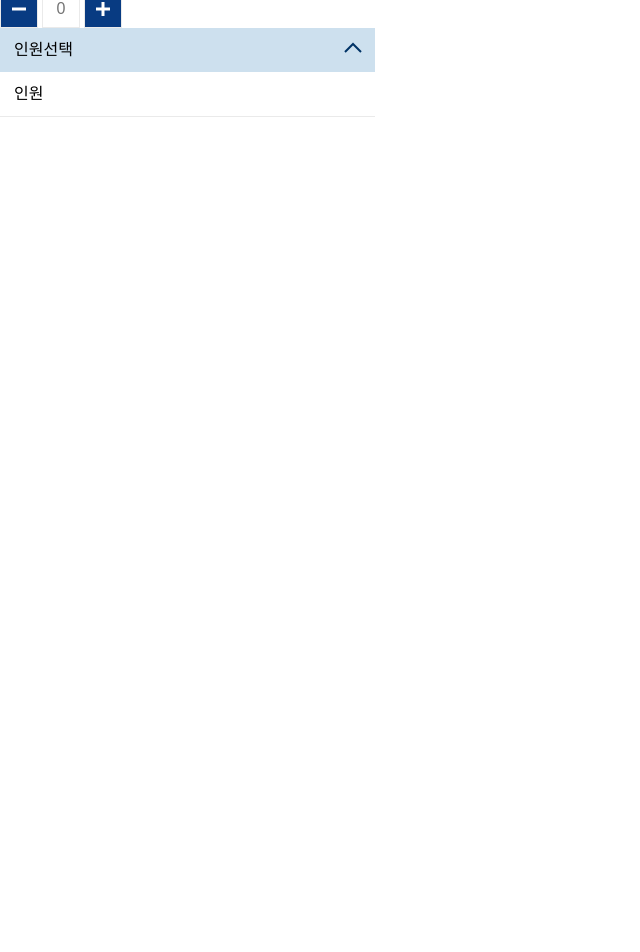
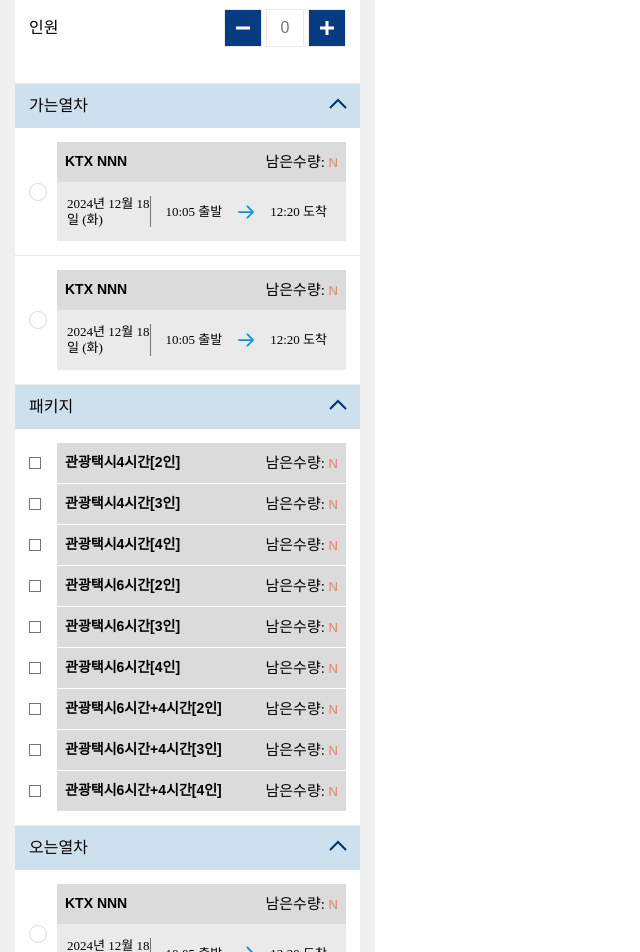
Before and after one commit to funcsom/kise_travel_tech_client, a React (Vite) app: page /selectproduct in a window 1280 px wide. Shown: the part 180-1132 px from the top of the page, without its empty margins (0-640 px from the left). Before the commit the page ends 800 px from the top, so only its background shows below. Built offline with nearby package versions, Linux system fonts and the light colour scheme; a web font is replaced by a local one.

Commit message:
select-product 페이지 제작

```diff
--- a/src/App.jsx
+++ b/src/App.jsx
@@ -2,13 +2,14 @@ import { Routes, Route } from "react-router-dom";
 import LovingLocal from "./pages/loving-local-page/LovingLocal";
 import LocalTrip from "./pages/local-trip-page/LocalTrip";
 import Component from "./components/common/ComponentExample";
+import SelectProduct from "./pages/select-product-page/SelectProduct";
 
 function App() {
   return (
     <Routes>
       <Route path="/" element={<LovingLocal />} />
       <Route path="/localtrip" element={<LocalTrip />} />
-      <Route path="/selectproduct" element={<Component />} />
+      <Route path="/selectproduct" element={<SelectProduct />} />
     </Routes>
   );
 }
--- /dev/null
+++ b/src/pages/select-product-page/SelectProduct.jsx
@@ -0,0 +1,123 @@
+import Header from "../../components/Header";
+import Body from "../../components/common/Body";
+import ToggleWrapper from "../../components/common/ToggleWrapper";
+import Wrapper from "../../components/common/Wrapper";
+import Stepper from "../../components/common/Stepper";
+import Product from "../../components/common/Product";
+import Button from "../../components/Button";
+import TrainInfo from "./components/TrainInfo";
+
+import styles from "./SelectProduct.module.css";
+import Progressbar from "../../components/common/Progressbar";
+const SelectProduct = (props) => {
+  return (
+    <div>
+      <Header text="상품선택" />
+      <Body>
+        <Progressbar nthChild={1} />
+        <div>
+          <ToggleWrapper title="인원선택">
+            <Wrapper>
+              <div
+                style={{
+                  display: "flex",
+                  justifyContent: "space-between",
+                  alignItems: "center",
+                  flex: 1,
+                  marginBottom: "22px",
+                }}
+              >
+                <div>인원</div>
+                <Stepper num={0} />
+              </div>
+            </Wrapper>
+          </ToggleWrapper>
+          <ToggleWrapper title="가는열차">
+            {trainToGo.map((train, index) => (
+              <div key={index}>
+                <Wrapper styles={{ borderBottom: "1px solid black" }}>
+                  <input type="radio" />
+                  <Product title={train.name}>
+                    <TrainInfo
+                      selectedDate="2024년 12월 18일 (화)"
+                      departTime={train.departTime}
+                      arrivalTime={train.arrivalTime}
+                    />
+                  </Product>
+                </Wrapper>
+              </div>
+            ))}
+          </ToggleWrapper>
+          <ToggleWrapper title="패키지">
+            <Wrapper>
+              <div
+                style={{
+                  display: "flex",
+                  flexDirection: "column",
+                  gap: "1px",
+                  flexGrow: "1",
+                }}
+              >
+                {packageProduct.map((product, index) => (
+                  <div
+                    key={index}
+                    style={{
+                      display: "flex",
+                      flexDirection: "row",
+                      gap: "10px",
+                      alignItems: "center",
+                    }}
+                  >
+                    <input type="checkbox" />
+                    <Product title={product.name} />
+                  </div>
+                ))}
+              </div>
+            </Wrapper>
+          </ToggleWrapper>
+          <ToggleWrapper title="오는열차">
+            {trainToCome.map((train, index) => (
+              <div key={index}>
+                <Wrapper styles={{ borderBottom: "1px solid black" }}>
+                  <input type="radio" />
+                  <Product title={train.name}>
+                    <TrainInfo
+                      selectedDate="2024년 12월 18일 (화)"
+                      departTime={train.departTime}
+                      arrivalTime={train.arrivalTime}
+                    />
+                  </Product>
+                </Wrapper>
+              </div>
+            ))}
+          </ToggleWrapper>
+        </div>
+        <Button text="다음" type="cta" />
+      </Body>
+    </div>
+  );
+};
+
+const packageProduct = [
+  { name: "관광택시4시간[2인]" },
+  { name: "관광택시4시간[3인]" },
+  { name: "관광택시4시간[4인]" },
+  { name: "관광택시6시간[2인]" },
+  { name: "관광택시6시간[3인]" },
+  { name: "관광택시6시간[4인]" },
+  { name: "관광택시6시간+4시간[2인]" },
+  { name: "관광택시6시간+4시간[3인]" },
+  { name: "관광택시6시간+4시간[4인]" },
+];
+
+const trainToGo = [
+  { name: "KTX NNN", departTime: "10:05", arrivalTime: "12:20" },
+  { name: "KTX NNN", departTime: "10:05", arrivalTime: "12:20" },
+];
+
+const trainToCome = [
+  { name: "KTX NNN", departTime: "10:05", arrivalTime: "12:20" },
+  { name: "KTX NNN", departTime: "10:05", arrivalTime: "12:20" },
+];
+
+export default SelectProduct;
--- /dev/null
+++ b/src/pages/select-product-page/components/TrainInfo.jsx
@@ -0,0 +1,30 @@
+import arrowto from "../../../assets/icon/icon_arrowto.svg";
+
+const TrainInfo = ({ selectedDate, departTime, arrivalTime }) => {
+  return (
+    <div style={{ display: "flex", justifyContent: "space-between" }}>
+      <div
+        style={{
+          width: "84px",
+          borderRight: "1px solid var(--color-gray-400)",
+        }}
+      >
+        {selectedDate}
+      </div>
+      <div
+        style={{
+          display: "flex",
+          gap: "16px",
+          alignItems: "center",
+          marginRight: "9px",
+        }}
+      >
+        <div>{departTime} 출발</div>
+        <img style={{ width: "16px" }} src={arrowto} alt="arrow to" />
+        <div>{arrivalTime} 도착</div>
+      </div>
+    </div>
+  );
+};
+
+export default TrainInfo;
```
Also changed, not shown: src/assets/icon/icon_arrowto.svg (added), src/pages/select-product-page/SelectProduct.module.css (added).
